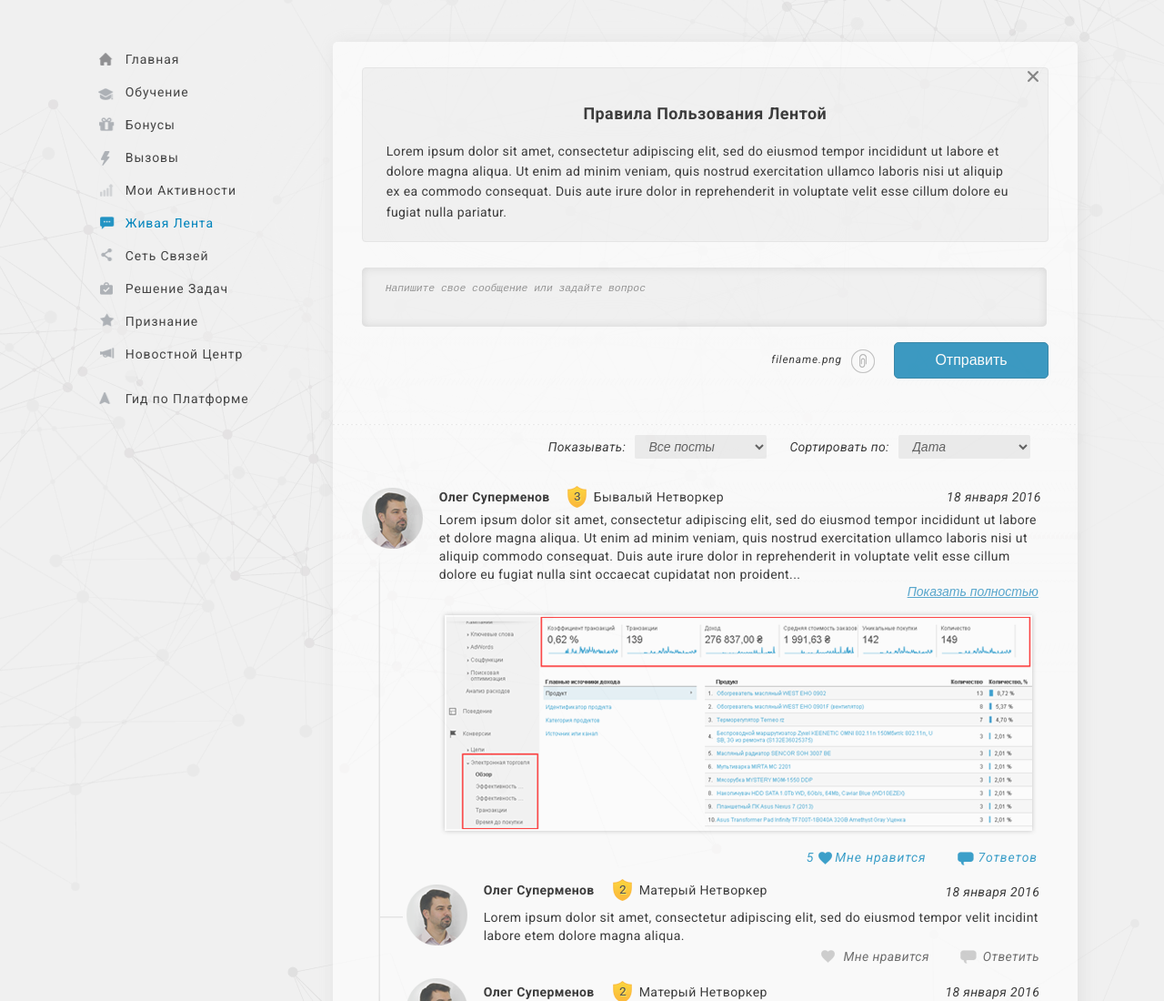
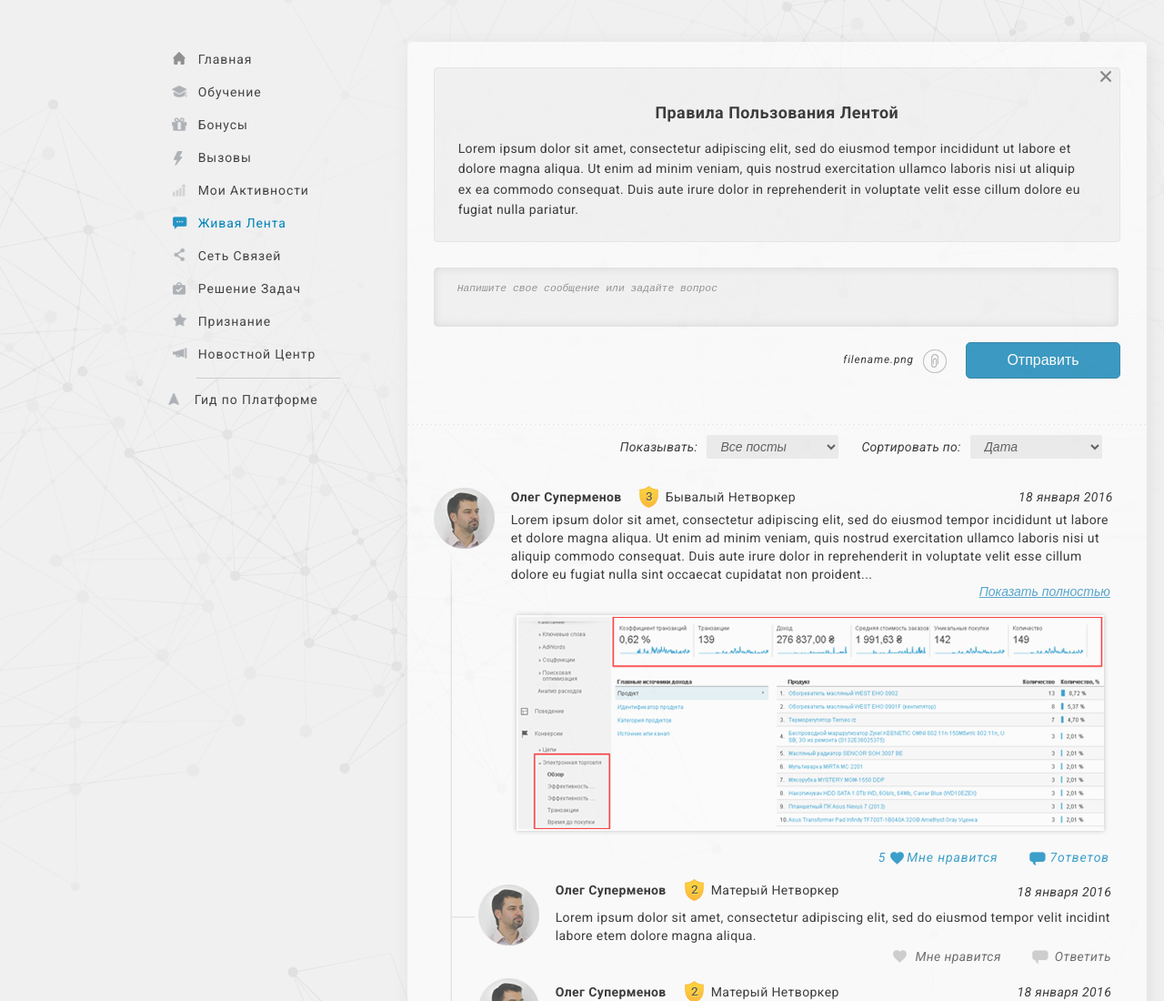
Before and after one commit to kolesnykovDmytro/Minimalism, a plain HTML site: page Minimalism Marketing/index.html in a window 1280 px wide. Shown: the top 1100 px of the page at 91% size. Drawn offline with Linux system fonts and the light colour scheme.

Commit message:
Update style.css

```diff
--- a/Minimalism Marketing/css/style.css
+++ b/Minimalism Marketing/css/style.css
@@ -10,7 +10,7 @@
 	display: flex;
 	min-width: 1090px;
 	width: 1090px;
-	margin: 0 auto;
+	margin: 0 0 0 171px;
 	padding-top: 46px;
 	-webkit-box-pack: justify;
 	-ms-flex-pack: justify;
@@ -34,7 +34,7 @@
 }
 .main__sprite, .edu__sprite, .bonus__sprite, .challenge__sprite, .activity__sprite, .list__sprite, .network__sprite, .task__sprite, .recognition__sprite, .news__sprite, .platform__sprite {
 	display: block;
-	background: url(../img/spritesheet__nav.png);
+	background: url(../img/spritesheet__nav.png) 1px -1px;
 	width: 23px;
 	height: 20px;
 	margin-right: 12px;
@@ -78,7 +78,7 @@
 /*style for navigation*/
 .main-nav {width: 22.3%;}
 /*navigation-sprite*/
-.edu__sprite {background-position: 64px -16px;}
+.edu__sprite {background-position: 65px -19px;}
 .bonus__sprite {background-position: 43px -20px;}
 .challenge__sprite {background-position: 2px -40px;}
 .activity__sprite {background-position: -15px -40px;}
@@ -88,10 +88,9 @@
 .recognition__sprite {background-position: 22px -22px;}
 .news__sprite {background-position: -19px 0px;}
 .platform__sprite {background-position: 44px 0px;}
-.item__border {width: 158px;height:1px;background-color: #cccccc;}
-
-.nav-list__item ul li:hover i.main__sprite{background: url(../img/spritesheet_hover.png)}
-.nav-list__item ul li:hover i.edu__sprite {background: url(../img/spritesheet_hover.png) 64px -16px;}
+.item__border-inner span {width: 158px;height:1px;background-color: #cccccc;margin-left: 30px;}
+.nav-list__item ul li:hover i.main__sprite{background: url(../img/spritesheet_hover.png) 1px -1px}
+.nav-list__item ul li:hover i.edu__sprite {background: url(../img/spritesheet_hover.png) 65px -19px;}
 .nav-list__item ul li:hover i.bonus__sprite {background: url(../img/spritesheet_hover.png) 43px -20px;}
 .nav-list__item ul li:hover i.challenge__sprite{background: url(../img/spritesheet_hover.png) 2px -40px;}
 .nav-list__item ul li:hover i.activity__sprite{background: url(../img/spritesheet_hover.png) -15px -40px;}
@@ -109,7 +108,7 @@
 	-webkit-box-align: center;
 	-ms-flex-align: center;
 	align-items: center;
-	padding: 9px 5px 7px 11px;
+	padding: 9px 5px 7px 15px;
 }
 .nav-list__item ul li:last-child{padding: 6px 5px 7px 11px;}
 .nav-list__item ul li:hover {
@@ -122,7 +121,8 @@
 .nav-list__item ul li a {width: 100%;height: 100%;}
 .nav-list__item ul li a:hover {color: #fff;}
 .item-active a {color: #0084bc;}
-.item__border {margin-left: 30px;}
+.nav-list__item ul li.item__border-inner:hover {background-color: transparent;}
+
 /*end stle for navigation*/
 /*style for conteiner*/
 .conteiner {
@@ -134,7 +134,7 @@
 	background: url(../img/back_conteiner.png) repeat;
     filter: alpha(Opacity=95);
     opacity: 0.75;
-    padding: 28px 32px 0 32px;
+    padding: 28px 29px 0 29px;
     height: 1547px;
     overflow-x: auto;
 }
@@ -156,7 +156,7 @@
 	background: url(../img/spritesheet_conteiner.png);
 	width: 20px;
 	height: 20px;
-	margin-right: 5px;
+	margin-right: 4px;
 }
 .general__title {
 	-ms-flex-preferred-size: 100%;
@@ -168,7 +168,7 @@
 }
 .general__info {
 	line-height: 1.6;
-	padding: 0 35px 0 26px;
+	padding: 0 35px 4px 26px;
 	letter-spacing: 0.4px;
 }
 .write-message {margin-top: 28px;}
@@ -242,6 +242,7 @@
 	font-size: 1.14em;
 	width: 170px;
 	height: 40px;
+	font-weight: 300;
 }
 .file-send__btn:hover {
 	cursor: pointer;
```
